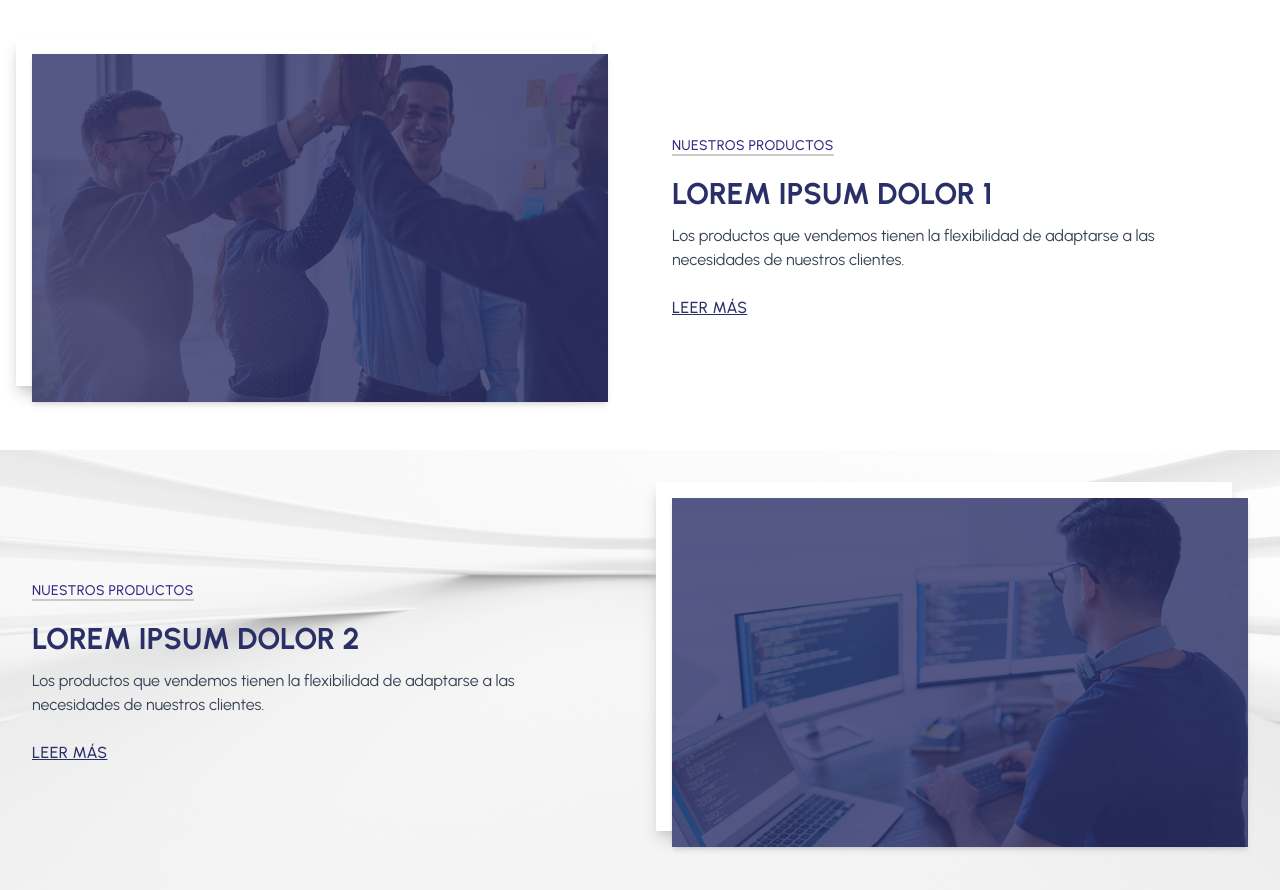
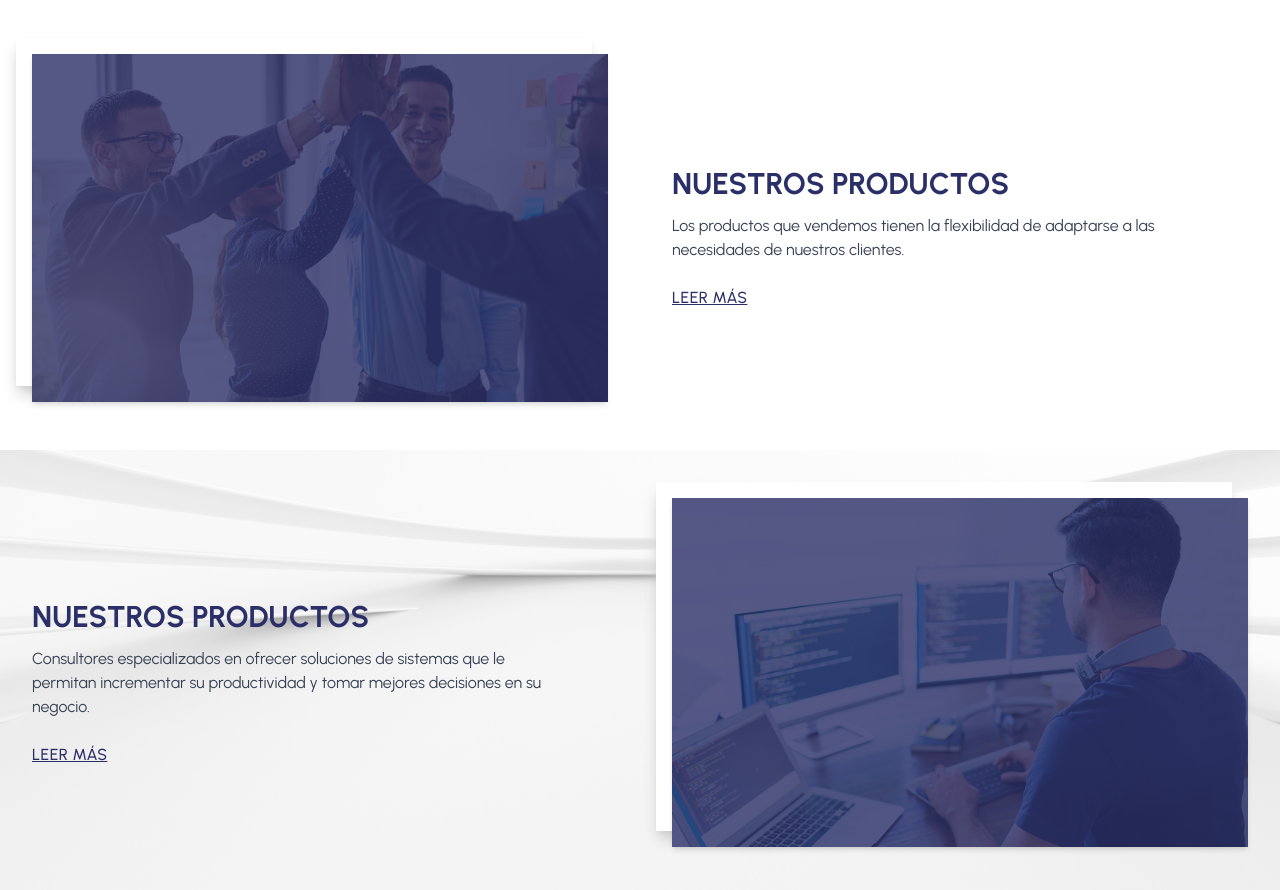
Before and after one commit to darideveloper/case-solutions, a Next.js app: page / in a window 1280 px wide. Shown: the part 3400-4290 px from the top of the page. Built offline with nearby package versions, Linux system fonts and the light colour scheme.

Commit message:
chore (index): update cards info

```diff
--- a/pages/index.jsx
+++ b/pages/index.jsx
@@ -46,8 +46,8 @@ const features = [
 
 const cardInfo1 = {
   imagePosition: "left", // 'left' or 'right'
-  title: "LOREM IPSUM DOLOR 1",
-  subtitle: "NUESTROS PRODUCTOS",
+  title: "NUESTROS PRODUCTOS",
+  subtitle: "",
   description: "Los productos que vendemos tienen la flexibilidad de adaptarse a las necesidades de nuestros clientes.",
   imageSrc: "/images/home-showcase-1.png",
   imageAlt: "Product showcase image",
@@ -56,9 +56,9 @@ const cardInfo1 = {
 
 const cardInfo2 = {
   imagePosition: "right", // 'left' or 'right'
-  title: "LOREM IPSUM DOLOR 2",
-  subtitle: "NUESTROS PRODUCTOS",
-  description: "Los productos que vendemos tienen la flexibilidad de adaptarse a las necesidades de nuestros clientes.",
+  title: "NUESTROS PRODUCTOS",
+  subtitle: "",
+  description: "Consultores especializados en ofrecer soluciones de sistemas que le permitan incrementar su productividad y tomar mejores decisiones en su negocio.",
   imageSrc: "/images/showcase-image.png",
   imageAlt: "Product showcase image",
   href: "/services",
```
